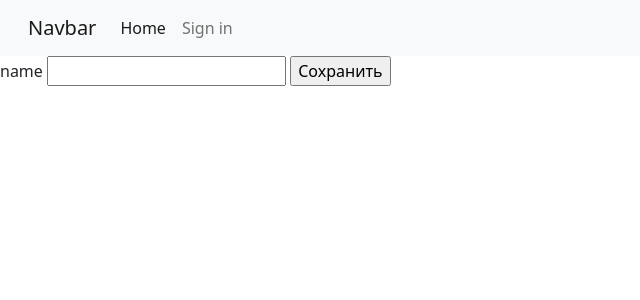
After one commit to Vo-deev/exploring_algoritms, a Flask app: page /sign/ in a window 1280 px wide. The commit adds this page. Shown: the top 300 px of the page, without its empty margins (0-640 px from the left). Run offline with Flask 2, Linux system fonts and the light colour scheme; some libraries are stand-ins or nearby versions.

Commit message:
1st form done

```diff
--- a/templates/base.html
+++ b/templates/base.html
@@ -10,17 +10,17 @@
 <body>
     <nav class="px-3 navbar navbar-expand-lg navbar-light bg-light" >
   <div class="container-fluid">
-    <a class="navbar-brand" href="#">Navbar</a>
+    <a class="navbar-brand" href="/">Navbar</a>
     <button class="navbar-toggler" type="button" data-bs-toggle="collapse" data-bs-target="#navbarNav" aria-controls="navbarNav" aria-expanded="false" aria-label="Toggle navigation">
       <span class="navbar-toggler-icon"></span>
     </button>
     <div class="collapse navbar-collapse" id="navbarNav">
       <ul class="navbar-nav">
         <li class="nav-item">
-          <a class="nav-link active" aria-current="page" href="#">Home</a>
+          <a class="nav-link active" aria-current="page" href="/">Home</a>
         </li>
         <li class="nav-item">
-          <a class="nav-link" href="#">Sign in</a>
+          <a class="nav-link" href="/sign">Sign in</a>
         </li>
       </ul>
     </div>
--- /dev/null
+++ b/templates/signup.html
@@ -0,0 +1,10 @@
+{% extends 'base.html' %}
+
+{% block container %}
+    <form method="post" action="{{ url_for('myform') }}">
+    {{ form.csrf_token() }}
+    {{ form.name.label }}
+    {{ form.name }}
+    <input type="submit" value="Сохранить">
+    </form>
+{% endblock %}
--- a/wsgi.py
+++ b/wsgi.py
@@ -1,13 +1,30 @@
-from flask import Flask
-from flask import app
-from flask import render_template
+import os
+from flask import Flask, render_template
+from flask_wtf import FlaskForm
+from wtforms import StringField
+from flask_wtf.csrf import CSRFProtect
+
 
 app = Flask(__name__)
+csrf = CSRFProtect(app)
+
+SECRET_KEY = os.urandom(43)#Создаем рандомнй ключ
+app.config['SECRET_KEY'] = SECRET_KEY
+
+
+class MyForm(FlaskForm):
+    name = StringField('name')
 
 
 @app.route('/')
-def main():
+def hello_world():
     return render_template('main.html')
+
+
+@app.route('/sign/', methods=['GET', 'POST'])
+def myform():
+    form = MyForm()
+    return render_template('signup.html', form=form)
 
 
 if __name__ == '__main__':
```
